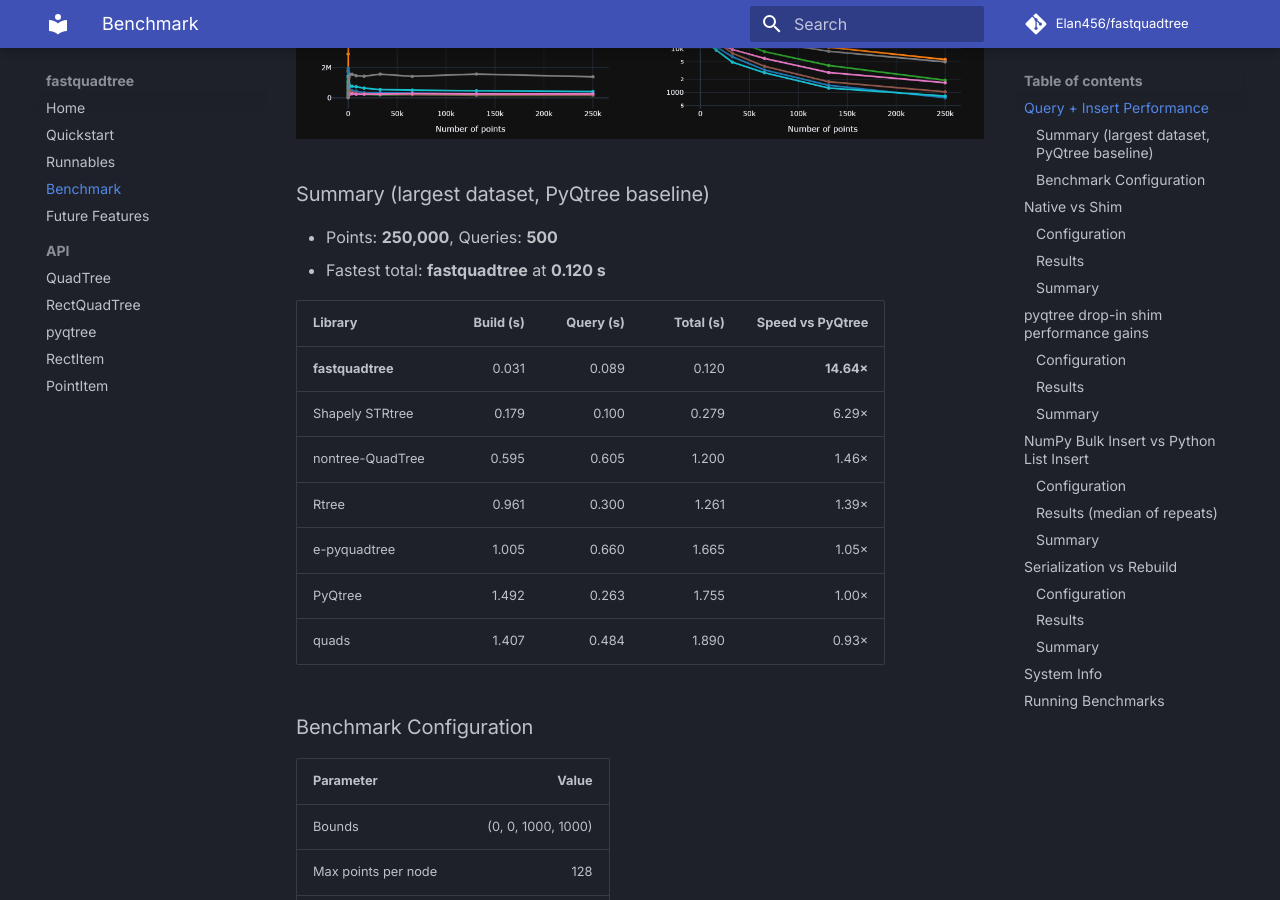
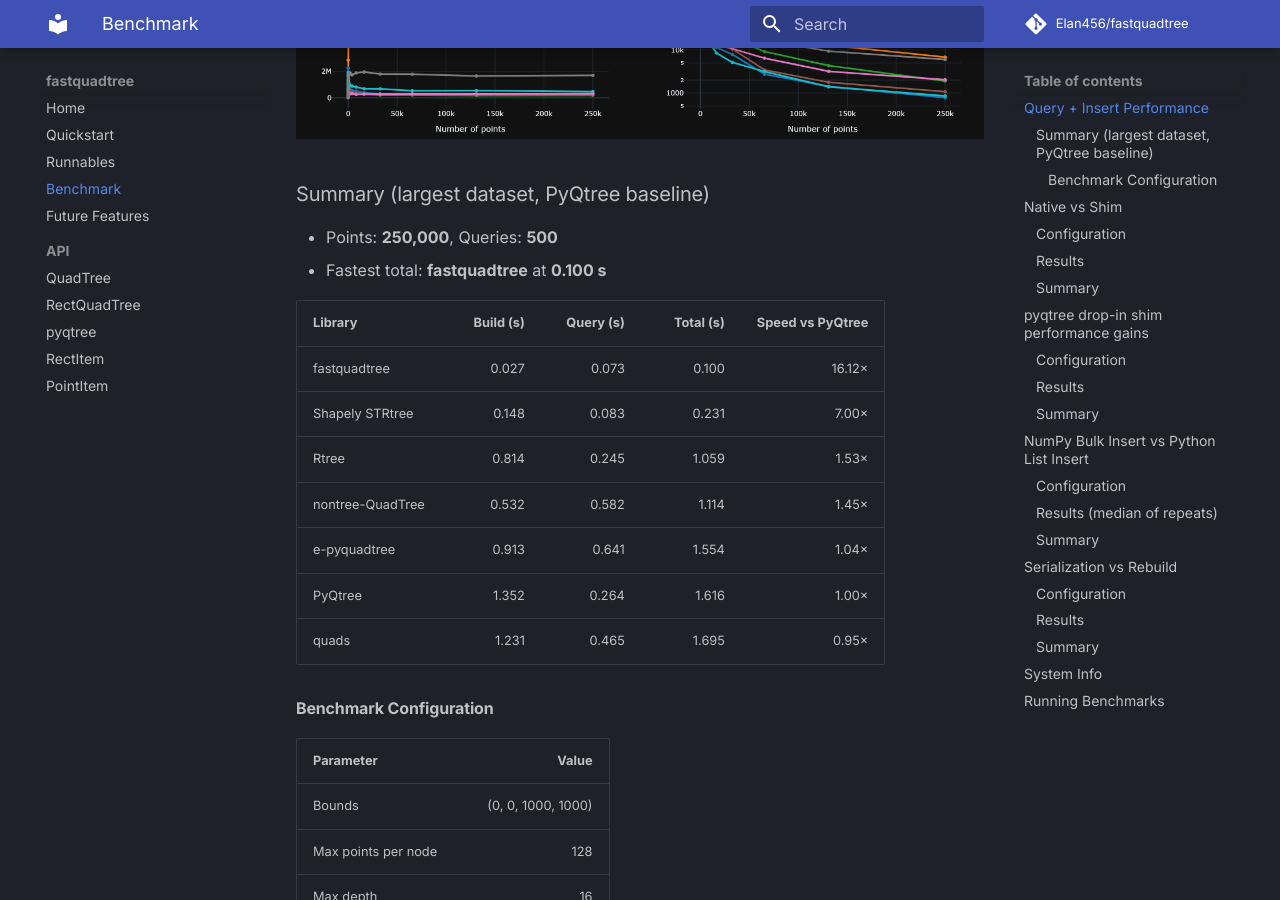
Before and after one commit to Elan456/fastquadtree, an MkDocs documentation site: the page built from docs/benchmark.md, in a window 1280 px wide and 900 px high, scrolled down 765 px. Built offline with MkDocs 1.6.1 and Material for MkDocs 9.7.7, drawn with Linux system fonts in a browser that asks for light colours; comment, search, counter and statistics services are not loaded.

Commit message:
docs: updated benchmarks

```diff
--- a/docs/benchmark.md
+++ b/docs/benchmark.md
@@ -11,21 +11,20 @@
 ![Throughput](https://raw.githubusercontent.com/Elan456/fastquadtree/main/assets/quadtree_bench_throughput.png)
 
 ### Summary (largest dataset, PyQtree baseline)
-
 - Points: **250,000**, Queries: **500**
-- Fastest total: **fastquadtree** at **0.120 s**
+- Fastest total: **fastquadtree** at **0.100 s**
 
 | Library | Build (s) | Query (s) | Total (s) | Speed vs PyQtree |
 |---|---:|---:|---:|---:|
-| **fastquadtree** | 0.031 | 0.089 | 0.120 | **14.64×** |
-| Shapely STRtree | 0.179 | 0.100 | 0.279 | 6.29× |
-| nontree-QuadTree | 0.595 | 0.605 | 1.200 | 1.46× |
-| Rtree        | 0.961 | 0.300 | 1.261 | 1.39× |
-| e-pyquadtree | 1.005 | 0.660 | 1.665 | 1.05× |
-| PyQtree      | 1.492 | 0.263 | 1.755 | 1.00× |
-| quads        | 1.407 | 0.484 | 1.890 | 0.93× |
+| fastquadtree | 0.027 | 0.073 | 0.100 | 16.12× |
+| Shapely STRtree | 0.148 | 0.083 | 0.231 | 7.00× |
+| Rtree        | 0.814 | 0.245 | 1.059 | 1.53× |
+| nontree-QuadTree | 0.532 | 0.582 | 1.114 | 1.45× |
+| e-pyquadtree | 0.913 | 0.641 | 1.554 | 1.04× |
+| PyQtree      | 1.352 | 0.264 | 1.616 | 1.00× |
+| quads        | 1.231 | 0.465 | 1.695 | 0.95× |
 
-### Benchmark Configuration
+#### Benchmark Configuration
 | Parameter | Value |
 |---|---:|
 | Bounds | (0, 0, 1000, 1000) |
```
Also changed, not shown: assets/quadtree_bench_throughput.png, assets/quadtree_bench_time.png.
